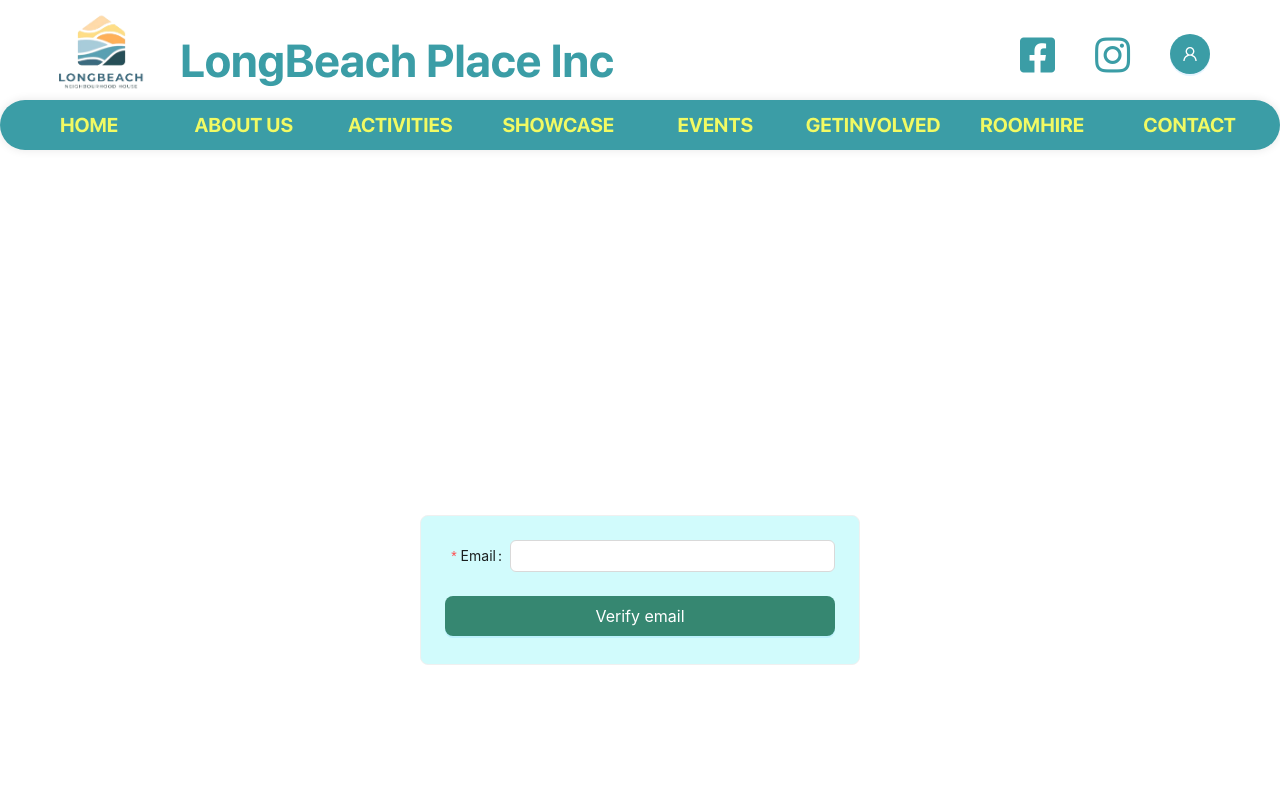
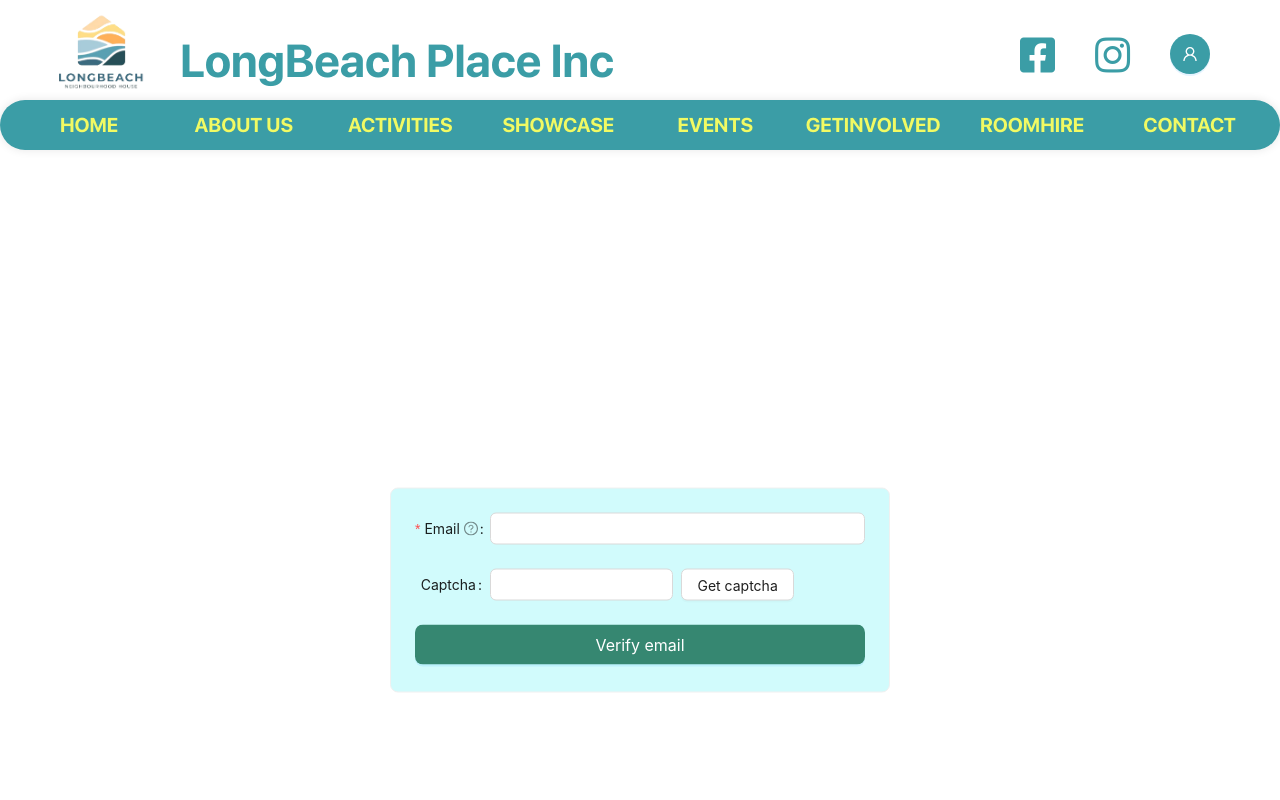
Before and after one commit to lbp-inc/comp30022-2023s2, a React (Create React App) app in the folder frontend/: page /email-verification in a window 1280 px wide. Shown: the top 800 px of the page. Built offline with nearby package versions, Linux system fonts and the light colour scheme.

Commit message:
[Membership/v1] Add verification code

```diff
--- a/frontend/src/Membership/locales/en-us.js
+++ b/frontend/src/Membership/locales/en-us.js
@@ -15,7 +15,8 @@ const enUS = {
     save: "Save",
     go_login: "Go to LogIn",
     admin: "Admin",
-    tutor: "Tutor"
+    tutor: "Tutor",
+    captcha: "Get captcha",
   },
 
   link: {
@@ -65,11 +66,13 @@ const enUS = {
     email: "Please input your Email !",
     agreement: "You should accept agreement",
     verify: "Please enter the verification code, it has been sent to your email",
+    code: "Please input the captcha you got!",
   },
 
   form_tooltip: {
     username: "This is used to log in.",
     passowrd: "The password should contain uppercase and lowercase letters, numbers, and special symbols (e.g., !, ., @, #, $, %), and its length must be greater than 8 characters.",
+    email: "Please enter your email address and click the Get captcha button to get the verification code.",
   },
 
   alert_message: {
@@ -86,6 +89,11 @@ const enUS = {
     password_incorrect: "Incorrect password",
     password_invalid: "↖ See tip, password is invalid !",
     out_of_time: "This link has timed out, please resend the request.",
+    error_code: "Email is incorrect !",
+    success_code: "Verification code has been sent to your email.",
+    error_email: "Email verified fail! Please check your verification code again.",
+    success_email: "Email verified successfully.",
+    network_error: "Internal Server Error, please try again later.",
   },
 
   message: {
@@ -93,7 +101,7 @@ const enUS = {
   },
 
   input_placeholder: {
-    username: "Please enter username",
+    username: "Please enter username or email",
     password: "Please enter password",
   },
 
--- a/frontend/src/Membership/style/forgot-password.css
+++ b/frontend/src/Membership/style/forgot-password.css
@@ -14,6 +14,11 @@
         width: 90%;
         height: 295px;
     }
+
+    .email-verification-container {
+        width: 90%;
+        height: 295px;
+    }
 }
 
 @media screen and (max-width: 992px) and (min-width: 768px) {
@@ -24,6 +29,11 @@
 
     .reset-password-container {
         width: 60%;
+        height: 205px;
+    }
+
+    .email-verification-container {
+        width: 500px;
         height: 205px;
     }
 }
@@ -38,6 +48,19 @@
         width: 500px;
         height: 205px;
     }
+
+    .email-verification-container {
+        width: 500px;
+        height: 205px;
+    }
+}
+
+.email-verification-container {
+    position: absolute;
+    left: 50%;
+    top: 50%;
+    transform: translate(-50%, -50%);
+    background-color: #D1FBFC;
 }
 
 .reset-password-container {
--- a/frontend/src/Membership/views/Register/email-Verification.js
+++ b/frontend/src/Membership/views/Register/email-Verification.js
@@ -1,4 +1,4 @@
-import { Card, Form, Input, Button, message } from "antd"
+import { Card, Form, Input, Button, message, Row, Col } from "antd"
 import '../../style/forgot-password.css'
 import { enUS } from "../../locales/en-us";
 
@@ -12,12 +12,12 @@ const EmailVerification = () => {
 
     const [messageApi, contextHolder] = message.useMessage();
 
-    // Link backend request to send email verification email
+    // Link backend to request sending a verification email
     const getVerificationCode = async () => {
         const email = form.getFieldValue("email")
         console.log(email)
         try {
-            // Send a request to the backend to send an email verification link to the user's email
+            // Send a request to the backend to send an verification code email to the user's email
             const response = await fetch("http://localhost:5000/api/users/verify-email", {
                 method: 'POST',
                 headers: {
@@ -30,32 +30,92 @@ const EmailVerification = () => {
 
             if (response.status === 200) {
                 // Sent successfully
-                console.log("Password reset link sent successfully");
-                successEmail()
+                console.log("Verification code sent successfully");
+                successCode()
             } else if (response.status === 211) {
                 // Email not found
-                errorEmail()
+                errorCode()
                 console.log("Email not found");
             } else {
                 const errorData = await response.json();
                 console.error('Error:', errorData.message);
+                networkError()
             }
         } catch (error) {
             console.error('Request error:', error);
+            networkError()
+        }
+    }
+
+    // Link backend request to send email verification email
+    const sendVerificationCode = async (values) => {
+        // const email = form.getFieldValue("email")
+        // console.log(email)
+        console.log(values)
+        try {
+            // Send a request to the backend to send an email verification link to the user's email
+            const response = await fetch("http://localhost:8000/api/users/match_code", {
+                method: 'POST',
+                headers: {
+                    'Content-Type': 'application/json',
+                    Accept: 'application/json',
+                    'Access-Control-Allow-Origin': '*',
+                },
+                body: JSON.stringify(values),
+            });
+
+            if (response.status === 200) {
+                // Email verified successfully
+                console.log("Email verified successfully");
+                successEmail()
+                window.location.href = "/register-jump";
+            } else if (response.status === 211) {
+                // Email verified fail!
+                errorEmail()
+                console.log("Email verified fail!");
+            } else {
+                const errorData = await response.json();
+                console.error('Error:', errorData.message);
+                networkError()
+            }
+        } catch (error) {
+            console.error('Email verified error:', error);
+            networkError()
         }
     }
 
     const errorEmail = () => {
         messageApi.open({
           type: 'error',
-          content: enUS.alert_message.email_not_exist,
+          content: enUS.alert_message.error_email,
         });
     };
 
     const successEmail = () => {
         messageApi.open({
           type: 'success',
-          content: enUS.alert_message.verification_email,
+          content: enUS.alert_message.success_email,
+        });
+    };
+
+    const errorCode = () => {
+        messageApi.open({
+          type: 'error',
+          content: enUS.alert_message.error_code,
+        });
+    };
+
+    const successCode = () => {
+        messageApi.open({
+          type: 'success',
+          content: enUS.alert_message.success_code,
+        });
+    };
+
+    const networkError = () => {
+        messageApi.open({
+          type: 'success',
+          content: enUS.alert_message.network_error,
         });
     };
 
@@ -64,10 +124,10 @@ const EmailVerification = () => {
         <div className="loginSection">
         <div className="forgot-password-form">
             {contextHolder}
-            <Card className="forgot-password-container">
+            <Card className="email-verification-container">
                 <Form
                     name="forgot-password"
-                    onFinish={getVerificationCode}
+                    onFinish={sendVerificationCode}
                     labelCol={{ span: 4 }}
                     form={form}
                 >
@@ -75,6 +135,7 @@ const EmailVerification = () => {
                     <Form.Item
                         name="email"
                         label={enUS.form_label.email}
+                        tooltip={enUS.form_tooltip.email}
                         rules={[
                         {
                             type: 'email',
@@ -87,6 +148,28 @@ const EmailVerification = () => {
                         ]}
                     >
                         <Input/>
+                    </Form.Item>
+
+                    <Form.Item label="Captcha">
+                        <Row gutter={8}>
+                        <Col span={12}>
+                            <Form.Item
+                            name="code"
+                            noStyle
+                            rules={[
+                                {
+                                required: true,
+                                message: enUS.form_message.code,
+                                },
+                            ]}
+                            >
+                            <Input />
+                            </Form.Item>
+                        </Col>
+                        <Col span={12}>
+                            <Button onClick={getVerificationCode}>{enUS.buttons.captcha}</Button>
+                        </Col>
+                        </Row>
                     </Form.Item>
 
                     {/* Send button */}
--- a/frontend/src/Membership/views/jump/register-jump.js
+++ b/frontend/src/Membership/views/jump/register-jump.js
@@ -1,7 +1,7 @@
 import { Card, Result, Button } from "antd"
 import '../../style/register-jump.css'
 import { enUS } from "../../locales/en-us"
-// import { Link } from "react-router-dom"
+import { Link } from "react-router-dom"
 
 import Layout from '../../../Layout';
 
@@ -17,11 +17,11 @@ const RegisterJump = () => {
                     status="success"
                     title={enUS.jump.register_success}
                     extra={[
-                        // <Link to="/login">
+                        <Link to="/login">
                             <Button type="primary" htmlType="submit" size="large" className="button">
                                 {enUS.buttons.go_login}
                             </Button>
-                        // </Link>
+                        </Link>
                     ]}
                 />
             </Card>
```
